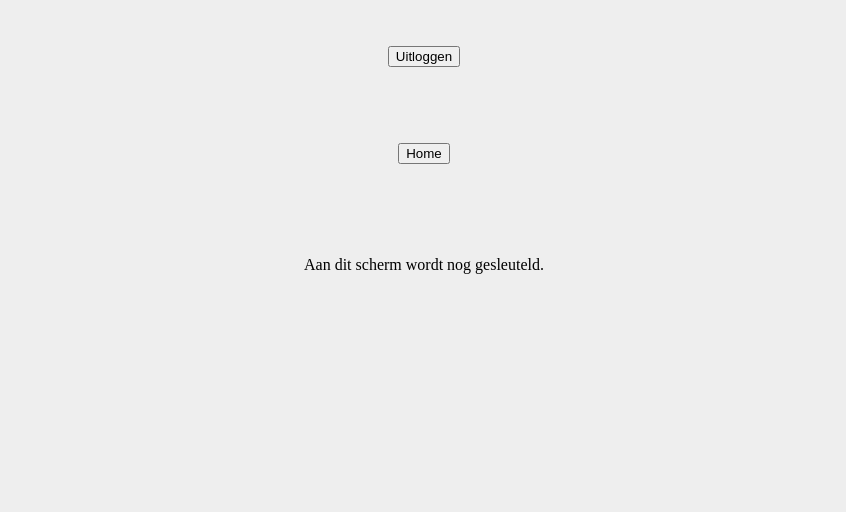
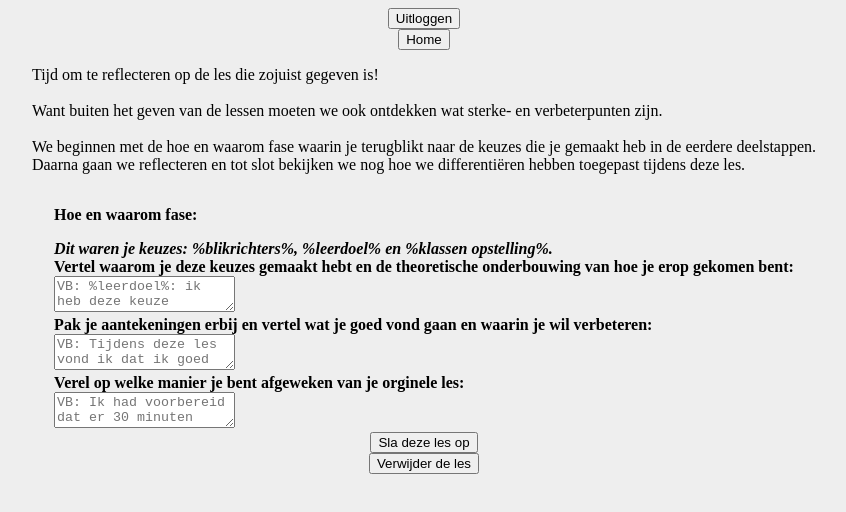
Before and after one commit to mart125/prototype, a plain HTML site: page evaluatie.html in a window 1280 px wide. Shown: the whole page, without its empty margins (216-1062 px from the left). Drawn offline with Linux system fonts and the light colour scheme.

Commit message:
Update evaluatie.html

```diff
--- a/evaluatie.html
+++ b/evaluatie.html
@@ -7,6 +7,22 @@
     <body>
         <button type="button" onclick="window.location.href='index.html'">Uitloggen</button>
         <button type="button" onclick="window.location.href='keuzeMenu.html'">Home</button>
-        <p>Aan dit scherm wordt nog gesleuteld.</p>
+        <p>Tijd om te reflecteren op de les die zojuist gegeven is!<br>
+        <br>Want buiten het geven van de lessen moeten we ook ontdekken wat sterke- en verbeterpunten zijn.<br>
+        <br>We beginnen met de hoe en waarom fase waarin je terugblikt naar de keuzes die je gemaakt heb in de eerdere deelstappen.
+        <br>Daarna gaan we reflecteren en tot slot bekijken we nog hoe we differentiëren hebben toegepast tijdens deze les.</p>
+        <div>
+            <p>Hoe en waarom fase:</p>
+            <i>Dit waren je keuzes: %blikrichters%, %leerdoel% en %klassen opstelling%.</i>
+            <br>
+        <label for="Hoe en waarom">Vertel waarom je deze keuzes gemaakt hebt en de theoretische onderbouwing van hoe je erop gekomen bent: </label>
+        <br><textarea type="text" id="textboxid" placeholder="VB: %leerdoel%: ik heb deze keuze gemaakt door (onderbouwing), dit heb gedaan zodat mijn leerlingen kennis konden maken het uitrekenen van de tafel van 6."></textarea>
+        <br><label for="Evaluatie fase">Pak je aantekeningen erbij en vertel wat je goed vond gaan en waarin je wil verbeteren: </label>
+        <br><textarea type="text" id="textboxid" placeholder="VB: Tijdens deze les vond ik dat ik goed de klas stil kon krijgen, dat kwam door een nieuw trucje waarmee ik een grappig woord zeg en de klas het herhaalt. Hierdoor zijn ze snel stel. Ik vond ook dat ik mijn aandacht niet goed verdeelde over alle kinderen, hierdoor heeft niet iedereen de opdracht goed kunnen maken."></textarea>
+        <br><label for="Differentiëren">Verel op welke manier je bent afgeweken van je orginele les: </label>
+        <br><textarea type="text" id="textboxid" placeholder="VB: Ik had voorbereid dat er 30 minuten nodig waren voor de opdrachten. Echter waren de leerlingen al klaar binnen 20 minuten. Hierdoor heb ik nog een extra opdracht bedacht."></textarea>
+    </div>
+    <button type="button" onclick="window.location.href='keuzeMenu.html'">Sla deze les op</button>
+    <button type="button" onclick="window.location.href='keuzeMenu.html'">Verwijder de les</button>
     </body>
 </html>
```
